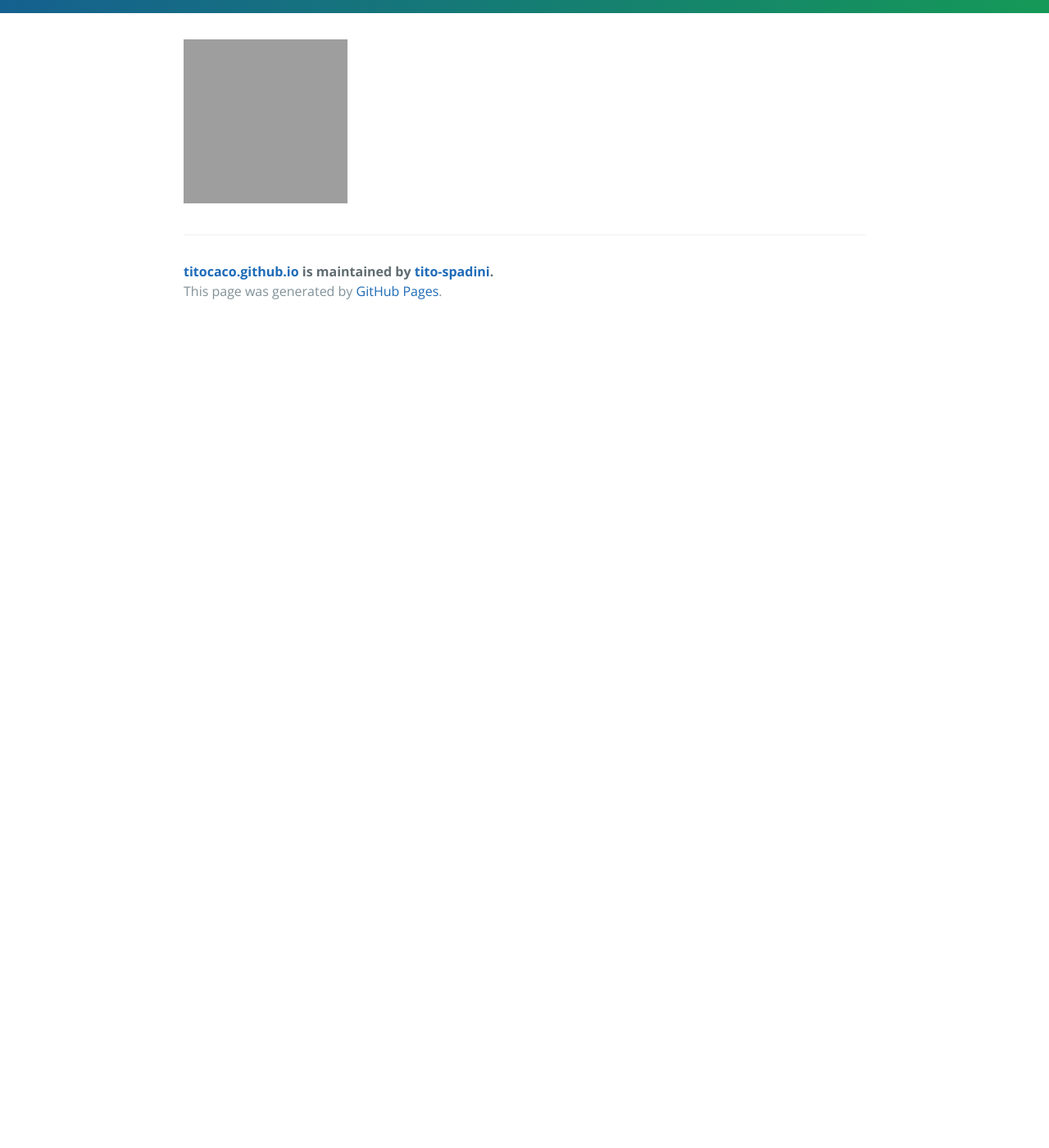
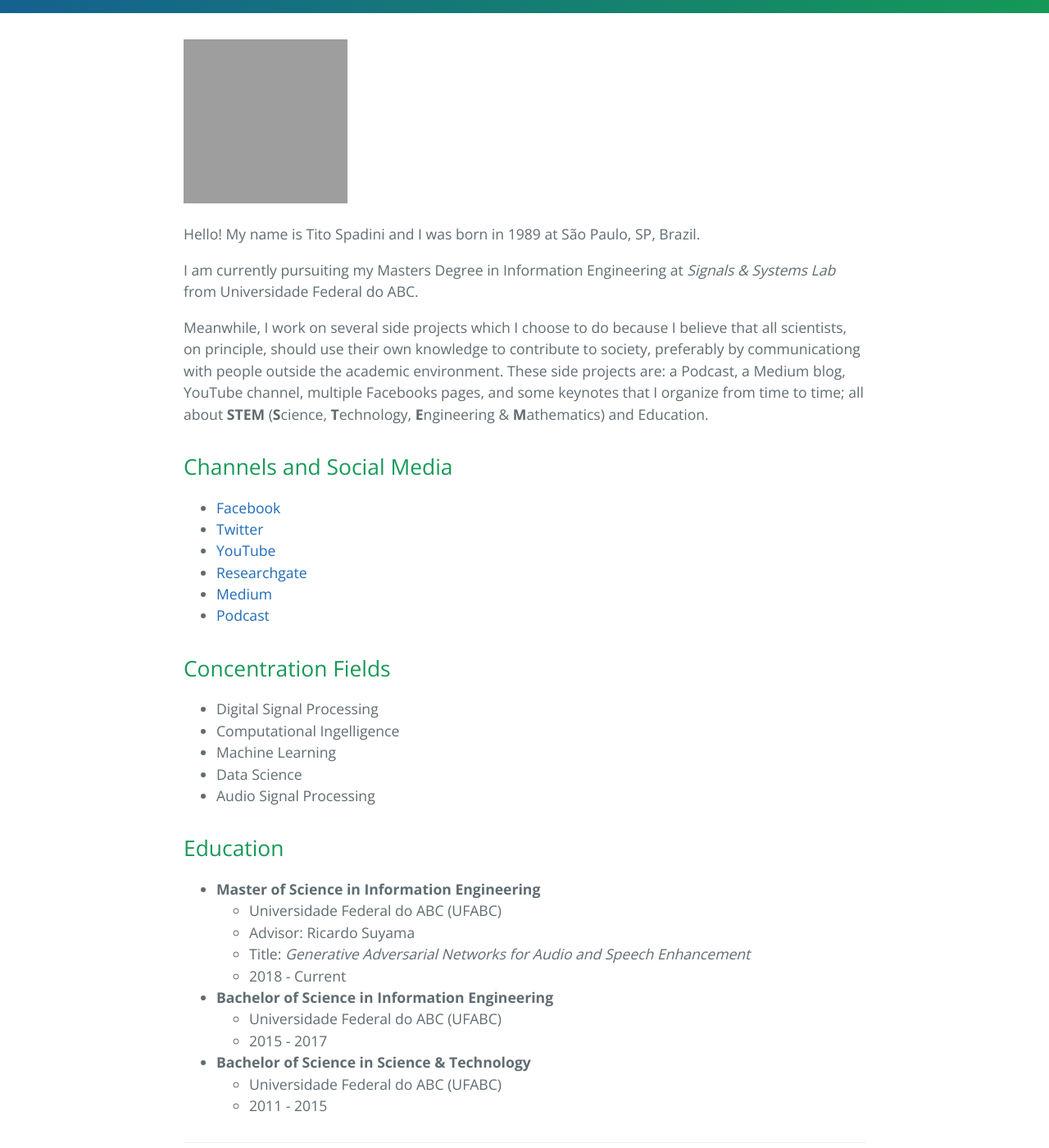
Before and after one commit to tito-spadini/titocaco.github.io, a Jekyll site: the page built from index.md, in a window 1280 px wide and 1400 px high, scrolled down 367 px. Shown: the whole window at 82% size. Built offline with Jekyll 4.4.1, drawn with Linux system fonts in a browser that asks for light colours; before the commit the page ends 900 px from its top, so only the background shows below that; some of the changed text lies outside the part shown; grey boxes are pictures that could not be loaded.

Commit message:
updating descriptions, adding social media and education

```diff
--- a/_config.yml
+++ b/_config.yml
@@ -1,5 +1,5 @@
 title: Tito Spadini
-description: Information Engineer, Scientist, Researcher, Professor, Investor, Developer, Musician, Writer and Gamer.
+description: Information Engineer, Scientist, Researcher, Professor, Developer, Writer and Gamer.
 show_downloads: false
 google_analytics:
 theme: jekyll-theme-cayman
--- a/index.md
+++ b/index.md
@@ -3,6 +3,49 @@ layout: default
 ---
 
 <img src="https://raw.githubusercontent.com/titocaco/titocaco.github.io/master/images/tito_000.jpg" width="200" height="200"/>
+
+Hello! My name is Tito Spadini and I was born in 1989 at São Paulo, SP, Brazil.
+
+I am currently pursuiting my Masters Degree in Information Engineering at _Signals & Systems Lab_ from Universidade Federal do ABC.
+
+Meanwhile, I work on several side projects which I choose to do because I believe that all scientists, on principle, should use their own knowledge to contribute to society, preferably by communicationg with people outside the academic environment. These side projects are: a Podcast, a Medium blog, YouTube channel, multiple Facebooks pages, and some keynotes that I organize from time to time; all about **STEM** (**S**cience, **T**echnology, **E**ngineering & **M**athematics) and Education.
+
+## Channels and Social Media
+* [Facebook](https://www.facebook.com/titospadini)
+* [Twitter](https://www.twitter.com/titospadini)
+* [YouTube](https://www.youtube.com/titocaco)
+* [Researchgate](https://www.researchgate.net/profile/Tito_Caco_Spadini)
+* [Medium](https://www.medium.com/@titospadini)
+* [Podcast](https://www.facebook.com/cafecomsinais)
+
+## Concentration Fields
+  * Digital Signal Processing
+  * Computational Ingelligence
+  * Machine Learning
+  * Data Science
+  * Audio Signal Processing
+
+<!-- # _Curriculum vitae_ -->
+
+## Education
+
+* **Master of Science in Information Engineering**
+  * Universidade Federal do ABC (UFABC)
+  * Advisor:  Ricardo Suyama
+  * Title:  _Generative Adversarial Networks for Audio and Speech Enhancement_
+  * 2018 - Current
+
+* **Bachelor of Science in Information Engineering**
+  * Universidade Federal do ABC (UFABC)
+  * 2015 - 2017
+
+* **Bachelor of Science in Science & Technology**
+  * Universidade Federal do ABC (UFABC)
+  * 2011 - 2015
+
+
+
+
 
 <!-- Text can be **bold**, _italic_, or ~~strikethrough~~.
 
```
